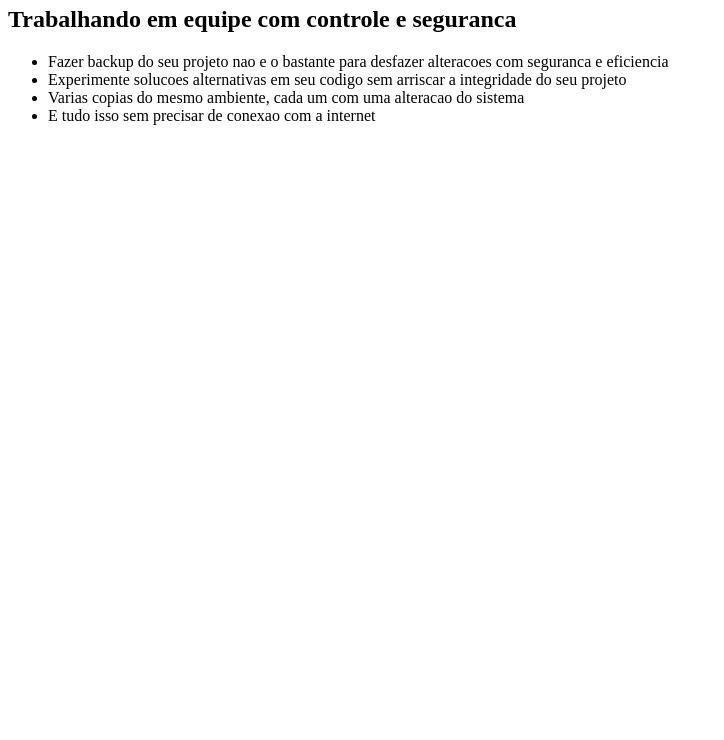
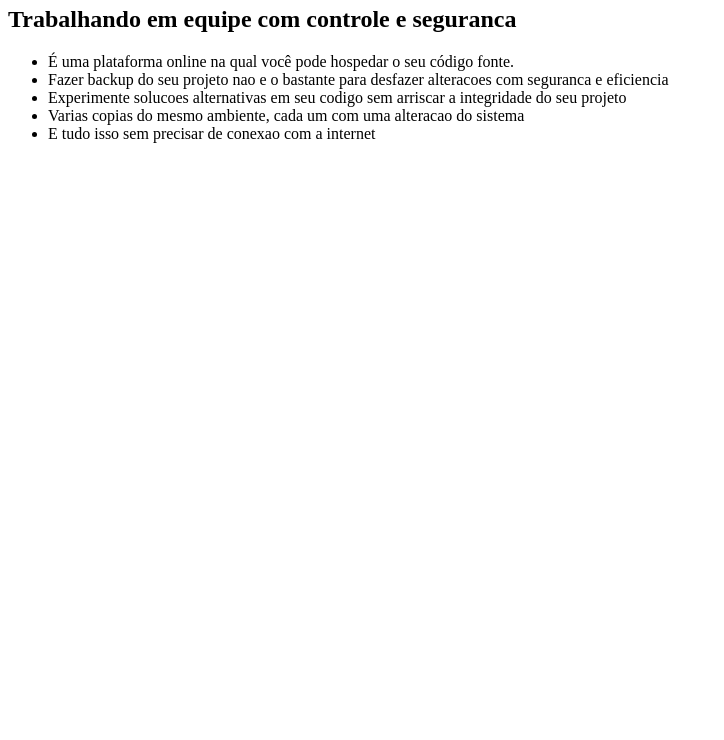
Before and after one commit to RafaelAraujoCv/curso-git, a plain HTML site: page repositorio/index.html in a window 1280 px wide. Shown: the part 60-800 px from the top of the page, without its empty margins (0-724 px from the left). Drawn offline with Linux system fonts and the light colour scheme.

Commit message:
li adicionado

```diff
--- a/repositorio/index.html
+++ b/repositorio/index.html
@@ -9,6 +9,8 @@
 		<h2>Trabalhando em equipe com controle e seguranca</h2>
 
 		<ul>
+			<li>É uma plataforma online na qual você pode hospedar o seu código fonte.</li>
+
 			<li>Fazer backup do seu projeto nao e o bastante para desfazer
 			alteracoes com seguranca e eficiencia</li>
 
```
